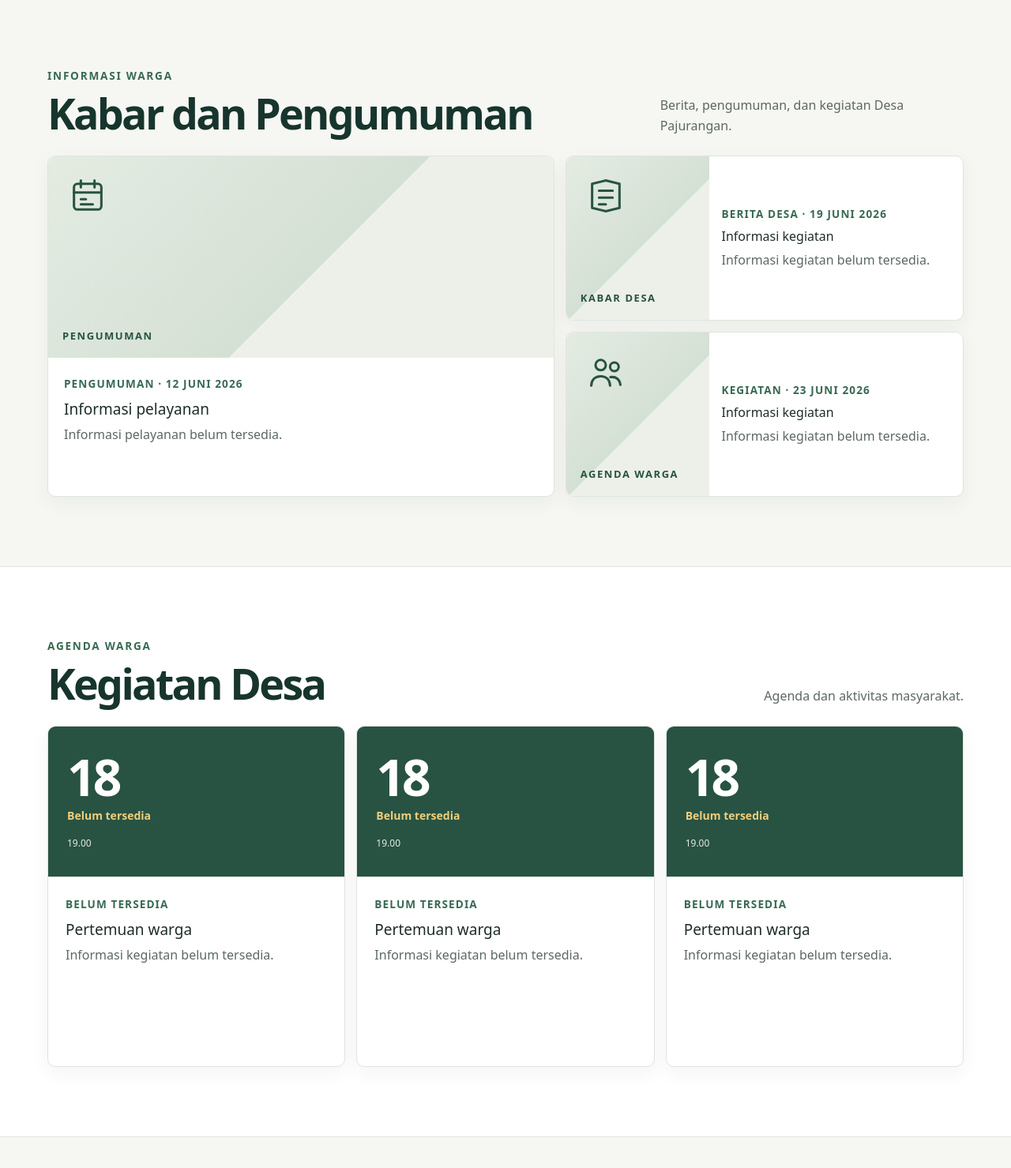
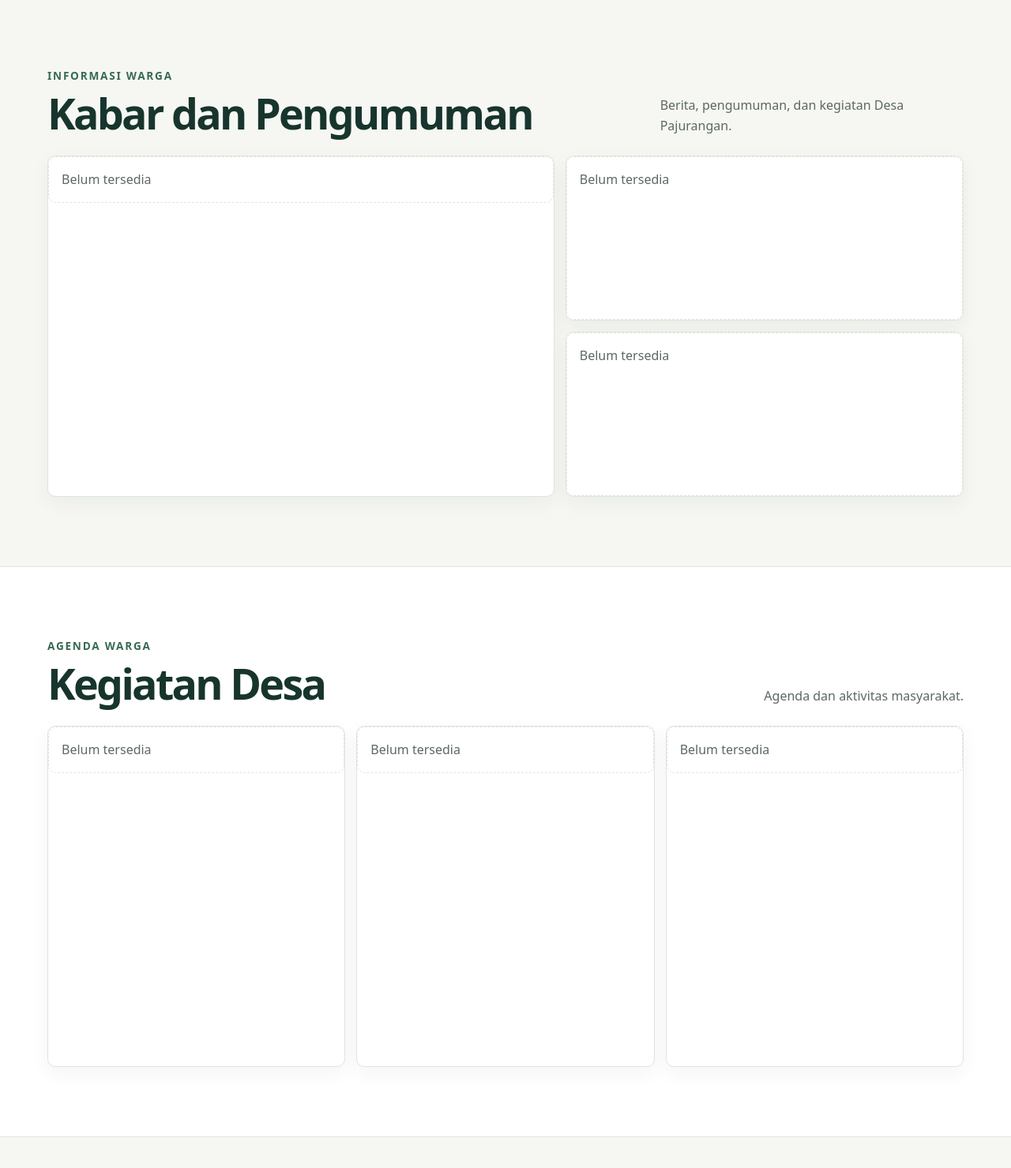
Before and after one commit to ferdifir/linkgo, a Laravel app: page /desa/pajurangan in a window 1280 px wide. Shown: the part 4615-6094 px from the top of the page at 79% size. Run offline with Laravel 12, Linux system fonts and the light colour scheme; data comes from the database, SQL or seed files in the repository; data that the repository does not hold is empty; style sheets or scripts are compiled from the project's sources; parts of the project's set-up code (start-up, migrations or seed data) failed here and were passed over.

Commit message:
Remove static sample news from village pages

```diff
--- a/resources/views/desa/pajurangan.blade.php
+++ b/resources/views/desa/pajurangan.blade.php
@@ -654,7 +654,7 @@
                             <div class="index-row"><span>Ekonomi</span><strong>Belum tersedia</strong><div class="index-track"><i style="width:69%"></i></div></div>
                             <div class="index-row"><span>Lingkungan</span><strong>Belum tersedia</strong><div class="index-track"><i style="width:75%"></i></div></div>
                         </div>
-                        <p class="placeholder-note" style="margin:15px 0 0"><span class="sample-label">2025</span> Nilai indeks: Belum tersedia</p>
+                        <p class="placeholder-note" style="margin:15px 0 0"> Nilai indeks: Belum tersedia</p>
                     </article>
                 </div>
             </div>
@@ -673,9 +673,9 @@
             <div class="site-width">
                 <div class="section-heading reveal"><div><span class="section-label">Informasi warga</span><h2>Kabar dan Pengumuman</h2></div><p>Berita, pengumuman, dan kegiatan Desa Pajurangan.</p></div>
                 <div class="news-grid portal-mobile-stack reveal-stagger">
-                    <article class="news-card"><div class="news-thumb" data-caption="PENGUMUMAN" aria-hidden="true"><svg viewBox="0 0 24 24" fill="none" stroke="currentColor" stroke-linecap="round" stroke-linejoin="round"><rect x="4" y="5" width="16" height="15" rx="2"/><path d="M8 3v4m8-4v4M4 10h16M8 14h3m-3 3h7"/></svg></div><div class="news-body"><small>Pengumuman · 12 Juni 2026</small><h3>Informasi pelayanan <span class="sample-label">Belum tersedia</span></h3><p>Informasi pelayanan belum tersedia.</p></div></article>
-                    <article class="news-card"><div class="news-thumb" data-caption="KABAR DESA" aria-hidden="true"><svg viewBox="0 0 24 24" fill="none" stroke="currentColor" stroke-linecap="round" stroke-linejoin="round"><path d="M4 19V5l8-2 8 2v14l-8 2zM8 9h8M8 13h8M8 17h4"/></svg></div><div class="news-body"><small>Berita desa · 19 Juni 2026</small><h3>Informasi kegiatan <span class="sample-label">Belum tersedia</span></h3><p>Informasi kegiatan belum tersedia.</p></div></article>
-                    <article class="news-card"><div class="news-thumb" data-caption="AGENDA WARGA" aria-hidden="true"><svg viewBox="0 0 24 24" fill="none" stroke="currentColor" stroke-linecap="round" stroke-linejoin="round"><circle cx="9" cy="8" r="3"/><circle cx="17" cy="9" r="2.5"/><path d="M3.5 20c.2-3.6 2.4-5.5 5.5-5.5s5.3 1.9 5.5 5.5m.2-5c3.4-.4 5.4 1.4 5.8 4.5"/></svg></div><div class="news-body"><small>Kegiatan · 23 Juni 2026</small><h3>Informasi kegiatan <span class="sample-label">Belum tersedia</span></h3><p>Informasi kegiatan belum tersedia.</p></div></article>
+                    <article class="news-card"><p class="portal-data-empty">Belum tersedia</p></article>
+                    <article class="news-card"><p class="portal-data-empty">Belum tersedia</p></article>
+                    <article class="news-card"><p class="portal-data-empty">Belum tersedia</p></article>
                 </div>
             </div>
         </section>
@@ -684,9 +684,9 @@
             <div class="site-width">
                 <div class="section-heading reveal"><div><span class="section-label">Agenda warga</span><h2>Kegiatan Desa</h2></div><p>Agenda dan aktivitas masyarakat.</p></div>
                 <div class="activity-grid portal-mobile-stack reveal-stagger">
-                    <article class="activity-card"><div class="activity-date"><strong>18</strong><span>Belum tersedia</span><small>19.00</small></div><div class="activity-body"><small>Belum tersedia</small><h3>Pertemuan warga</h3><p>Informasi kegiatan belum tersedia.</p></div></article>
-                    <article class="activity-card"><div class="activity-date"><strong>18</strong><span>Belum tersedia</span><small>19.00</small></div><div class="activity-body"><small>Belum tersedia</small><h3>Pertemuan warga</h3><p>Informasi kegiatan belum tersedia.</p></div></article>
-                    <article class="activity-card"><div class="activity-date"><strong>18</strong><span>Belum tersedia</span><small>19.00</small></div><div class="activity-body"><small>Belum tersedia</small><h3>Pertemuan warga</h3><p>Informasi kegiatan belum tersedia.</p></div></article>
+                    <article class="activity-card"><p class="portal-data-empty">Belum tersedia</p></article>
+                    <article class="activity-card"><p class="portal-data-empty">Belum tersedia</p></article>
+                    <article class="activity-card"><p class="portal-data-empty">Belum tersedia</p></article>
                 </div>
             </div>
         </section>
@@ -697,10 +697,10 @@
                 <div class="profile-layout reveal">
                     <article class="profile-panel"><span class="section-label" style="color:#ecd084">Profil desa</span><div><h3>Desa Pajurangan</h3><p>Informasi profil warga dan lingkungan belum tersedia.</p></div></article>
                     <div class="profile-facts">
-                        <article class="fact-card"><svg viewBox="0 0 24 24" fill="none" stroke="currentColor" stroke-width="1.7" stroke-linecap="round" stroke-linejoin="round"><path d="M12 21s7-4.5 7-11a7 7 0 1 0-14 0c0 6.5 7 11 7 11Z"/><circle cx="12" cy="10" r="2.5"/></svg><span><strong>Wilayah</strong><small>Belum tersedia · Belum tersedia <span class="sample-label">Belum tersedia</span></small></span></article>
-                        <article class="fact-card"><svg viewBox="0 0 24 24" fill="none" stroke="currentColor" stroke-width="1.7" stroke-linecap="round" stroke-linejoin="round"><path d="M4 20h16M6 20V9l6-5 6 5v11M9 20v-6h6v6"/></svg><span><strong>Sejarah</strong><small>Catatan sejarah desa <span class="sample-label">Belum tersedia</span></small></span></article>
-                        <article class="fact-card"><svg viewBox="0 0 24 24" fill="none" stroke="currentColor" stroke-width="1.7" stroke-linecap="round" stroke-linejoin="round"><path d="M3 19c4-1 6-4 9-4s5 3 9 2M4 15c3-.5 5-3 8-3s5 2 8 1M5 10c3 0 4-2 7-2s5 2 7 1"/></svg><span><strong>Potensi lokal</strong><small>Pertanian dan usaha warga <span class="sample-label">Belum tersedia</span></small></span></article>
-                        <article class="fact-card"><svg viewBox="0 0 24 24" fill="none" stroke="currentColor" stroke-width="1.7" stroke-linecap="round" stroke-linejoin="round"><circle cx="12" cy="12" r="9"/><path d="M3 12h18M12 3a15 15 0 0 1 0 18M12 3a15 15 0 0 0 0 18"/></svg><span><strong>Budaya</strong><small>Tradisi dan kegiatan warga <span class="sample-label">Belum tersedia</span></small></span></article>
+                        <article class="fact-card"><svg viewBox="0 0 24 24" fill="none" stroke="currentColor" stroke-width="1.7" stroke-linecap="round" stroke-linejoin="round"><path d="M12 21s7-4.5 7-11a7 7 0 1 0-14 0c0 6.5 7 11 7 11Z"/><circle cx="12" cy="10" r="2.5"/></svg><span><strong>Wilayah</strong><small>Belum tersedia · Belum tersedia </small></span></article>
+                        <article class="fact-card"><svg viewBox="0 0 24 24" fill="none" stroke="currentColor" stroke-width="1.7" stroke-linecap="round" stroke-linejoin="round"><path d="M4 20h16M6 20V9l6-5 6 5v11M9 20v-6h6v6"/></svg><span><strong>Sejarah</strong><small>Catatan sejarah desa </small></span></article>
+                        <article class="fact-card"><svg viewBox="0 0 24 24" fill="none" stroke="currentColor" stroke-width="1.7" stroke-linecap="round" stroke-linejoin="round"><path d="M3 19c4-1 6-4 9-4s5 3 9 2M4 15c3-.5 5-3 8-3s5 2 8 1M5 10c3 0 4-2 7-2s5 2 7 1"/></svg><span><strong>Potensi lokal</strong><small>Pertanian dan usaha warga </small></span></article>
+                        <article class="fact-card"><svg viewBox="0 0 24 24" fill="none" stroke="currentColor" stroke-width="1.7" stroke-linecap="round" stroke-linejoin="round"><circle cx="12" cy="12" r="9"/><path d="M3 12h18M12 3a15 15 0 0 1 0 18M12 3a15 15 0 0 0 0 18"/></svg><span><strong>Budaya</strong><small>Tradisi dan kegiatan warga </small></span></article>
                     </div>
                 </div>
             </div>
@@ -712,9 +712,9 @@
                 <div class="contact-layout reveal">
                     <article class="contact-card">
                         <h3>Kantor Desa Pajurangan</h3>
-                        <div class="contact-row"><span class="quick-icon"><svg viewBox="0 0 24 24" fill="none" stroke="currentColor" stroke-width="1.7" stroke-linecap="round" stroke-linejoin="round"><path d="M12 21s7-4.5 7-11a7 7 0 1 0-14 0c0 6.5 7 11 7 11Z"/><circle cx="12" cy="10" r="2.5"/></svg></span><span><strong>Alamat</strong><small>Belum tersedia <span class="sample-label">Belum tersedia</span></small></span></div>
-                        <div class="contact-row"><span class="quick-icon"><svg viewBox="0 0 24 24" fill="none" stroke="currentColor" stroke-width="1.7" stroke-linecap="round" stroke-linejoin="round"><path d="M5 4h4l2 5-3 2c1.5 3 3 4.5 6 6l2-3 5 2v4c0 1-1 2-2 2C9 21 3 15 3 6c0-1 1-2 2-2Z"/></svg></span><span><strong>Telepon</strong><small>Belum tersedia <span class="sample-label">Belum tersedia</span></small></span></div>
-                        <div class="contact-row"><span class="quick-icon"><svg viewBox="0 0 24 24" fill="none" stroke="currentColor" stroke-width="1.7" stroke-linecap="round" stroke-linejoin="round"><circle cx="12" cy="12" r="9"/><path d="M12 7v5l3 2"/></svg></span><span><strong>Jam pelayanan</strong><small>Belum tersedia <span class="sample-label">Belum tersedia</span></small></span></div>
+                        <div class="contact-row"><span class="quick-icon"><svg viewBox="0 0 24 24" fill="none" stroke="currentColor" stroke-width="1.7" stroke-linecap="round" stroke-linejoin="round"><path d="M12 21s7-4.5 7-11a7 7 0 1 0-14 0c0 6.5 7 11 7 11Z"/><circle cx="12" cy="10" r="2.5"/></svg></span><span><strong>Alamat</strong><small>Belum tersedia </small></span></div>
+                        <div class="contact-row"><span class="quick-icon"><svg viewBox="0 0 24 24" fill="none" stroke="currentColor" stroke-width="1.7" stroke-linecap="round" stroke-linejoin="round"><path d="M5 4h4l2 5-3 2c1.5 3 3 4.5 6 6l2-3 5 2v4c0 1-1 2-2 2C9 21 3 15 3 6c0-1 1-2 2-2Z"/></svg></span><span><strong>Telepon</strong><small>Belum tersedia </small></span></div>
+                        <div class="contact-row"><span class="quick-icon"><svg viewBox="0 0 24 24" fill="none" stroke="currentColor" stroke-width="1.7" stroke-linecap="round" stroke-linejoin="round"><circle cx="12" cy="12" r="9"/><path d="M12 7v5l3 2"/></svg></span><span><strong>Jam pelayanan</strong><small>Belum tersedia </small></span></div>
                     </article>
                     <div class="map-placeholder">
                         <iframe src="https://www.google.com/maps/embed?pb=!1m14!1m8!1m3!1d597.2978383527083!2d113.30638973693766!3d-7.792865385048131!3m2!1i1024!2i768!4f13.1!3m3!1m2!1s0x2dd7ab00271fd589%3A0x2b5dc908dbb33453!2sKantor%20Desa%20Pajurangan!5e0!3m2!1sid!2sid!4v1794494987633!5m2!1sid!2sid" title="Peta Kantor Desa Pajurangan" allowfullscreen loading="lazy" referrerpolicy="strict-origin-when-cross-origin"></iframe>
@@ -746,7 +746,7 @@
 
     <dialog id="service-dialog" style="width:min(440px,calc(100% - 28px));padding:0;border:1px solid var(--line);border-radius:10px;box-shadow:var(--shadow)">
         <div style="padding:19px 21px;border-bottom:1px solid var(--line);display:flex;align-items:center;justify-content:space-between;gap:12px"><strong id="service-dialog-title" style="font-size:15px"></strong><button id="service-dialog-close" class="overlay-close" type="button" aria-label="Tutup"><svg viewBox="0 0 24 24" fill="none" stroke="currentColor" stroke-width="2"><path d="m6 6 12 12M18 6 6 18"/></svg></button></div>
-        <div style="padding:20px 21px"><span class="sample-label"></span><p style="margin:10px 0 14px;color:var(--muted);font-size:12px">Persyaratan dan alur ilustrasi untuk melihat tampilan rincian.</p><div class="budget-line"><span>Persyaratan</span><strong>KTP, KK</strong></div><div class="budget-line"><span>Alur</span><strong>Formulir · Loket</strong></div><div class="budget-line"><span>Estimasi belum tersedia</span><strong>1 hari kerja</strong></div></div>
+        <div style="padding:20px 21px"><p style="margin:10px 0 14px;color:var(--muted);font-size:12px">Persyaratan dan alur ilustrasi untuk melihat tampilan rincian.</p><div class="budget-line"><span>Persyaratan</span><strong>KTP, KK</strong></div><div class="budget-line"><span>Alur</span><strong>Formulir · Loket</strong></div><div class="budget-line"><span>Estimasi belum tersedia</span><strong>1 hari kerja</strong></div></div>
     </dialog>
 
     <script>
```
Also changed, not shown: resources/views/desa/brumbungan-lor.blade.php (+8 -8 lines), resources/views/desa/bulang.blade.php (+6 -6 lines), resources/views/desa/gending.blade.php (+6 -6 lines), resources/views/desa/randupitu.blade.php (+6 -6 lines).
